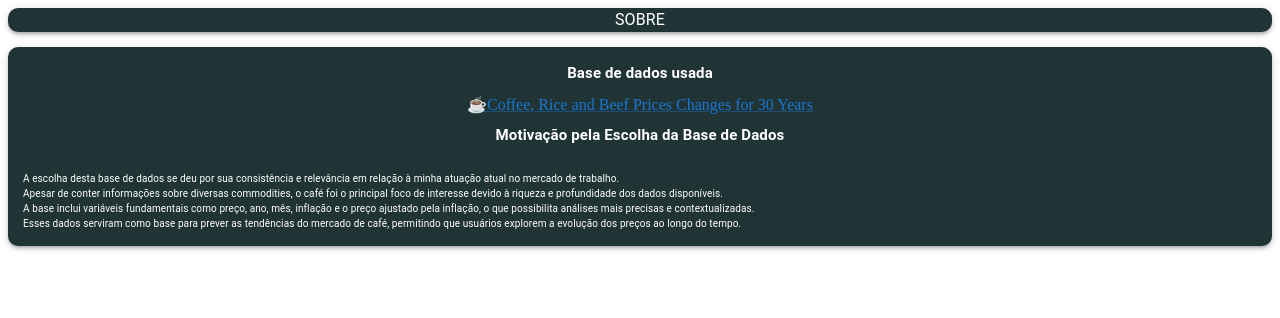
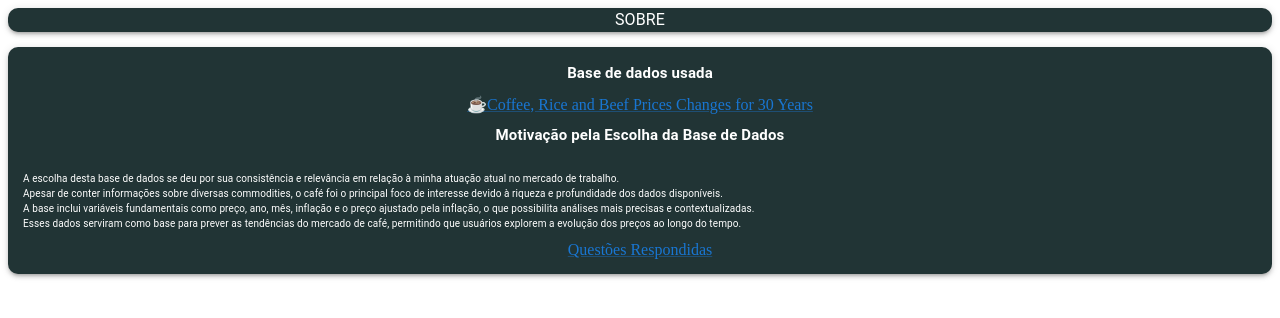
Before and after one commit to mateusaugust/inteligenciaDeNegocio, a React (Vite) app: page / in a window 1280 px wide. Shown: the top 318 px of the page. Built offline with nearby package versions, Linux system fonts and the light colour scheme.

Commit message:
feat: questões respondidas link

```diff
--- a/src/Components/About.tsx
+++ b/src/Components/About.tsx
@@ -50,6 +50,10 @@ export const About = () => {
           base para prever as tendências do mercado de café, permitindo que
           usuários explorem a evolução dos preços ao longo do tempo.
         </Typography>
+
+        <Link sx={{textAlign:"center"}} href="https://docs.google.com/document/d/1--YVrjdmaflTVIKWeFdowR8bbyJhfHki1RfTzL0l2lw/edit?usp=sharing">
+          Questões Respondidas
+        </Link>
       </Box>
     </Box>
   );
```
